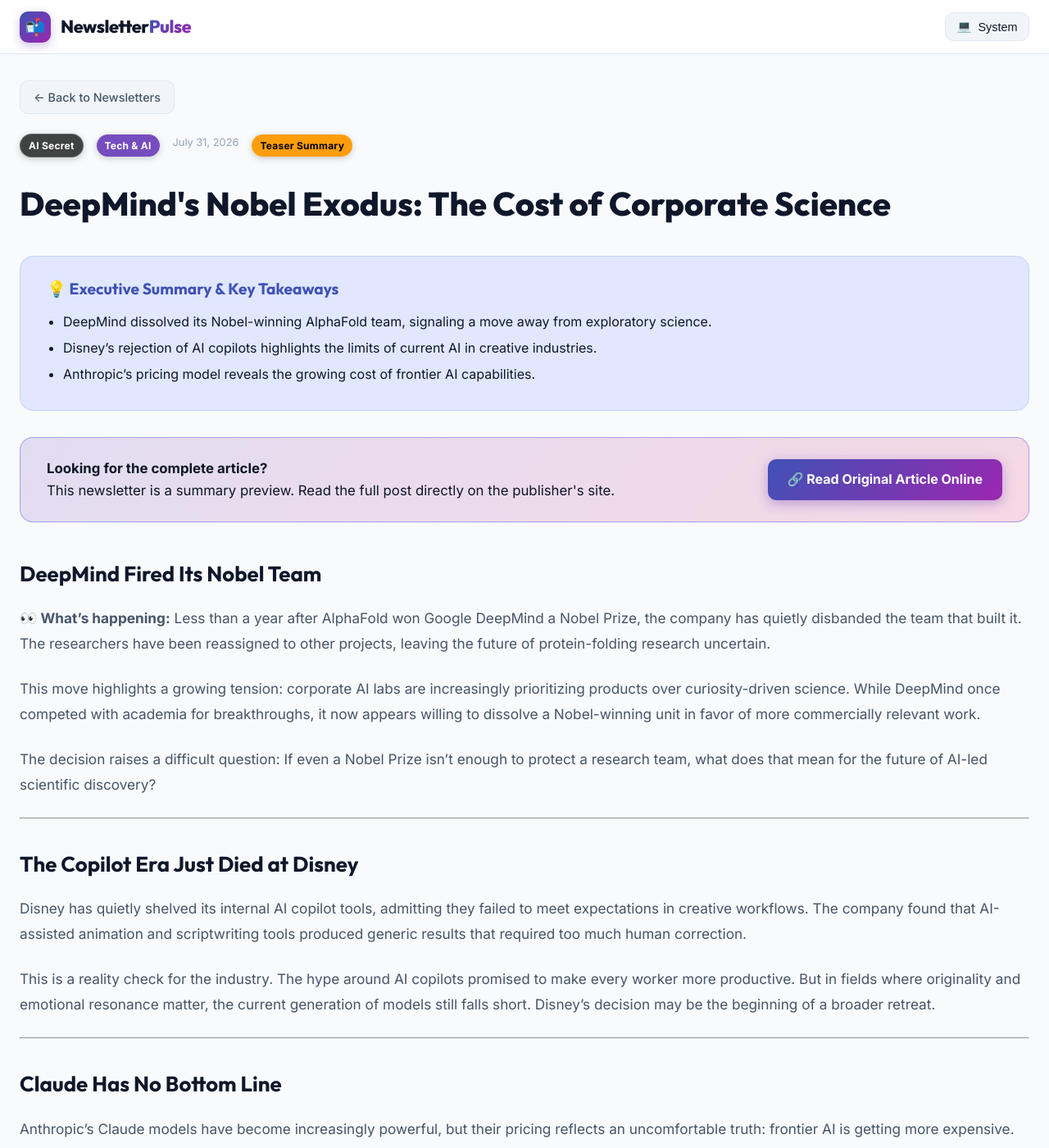
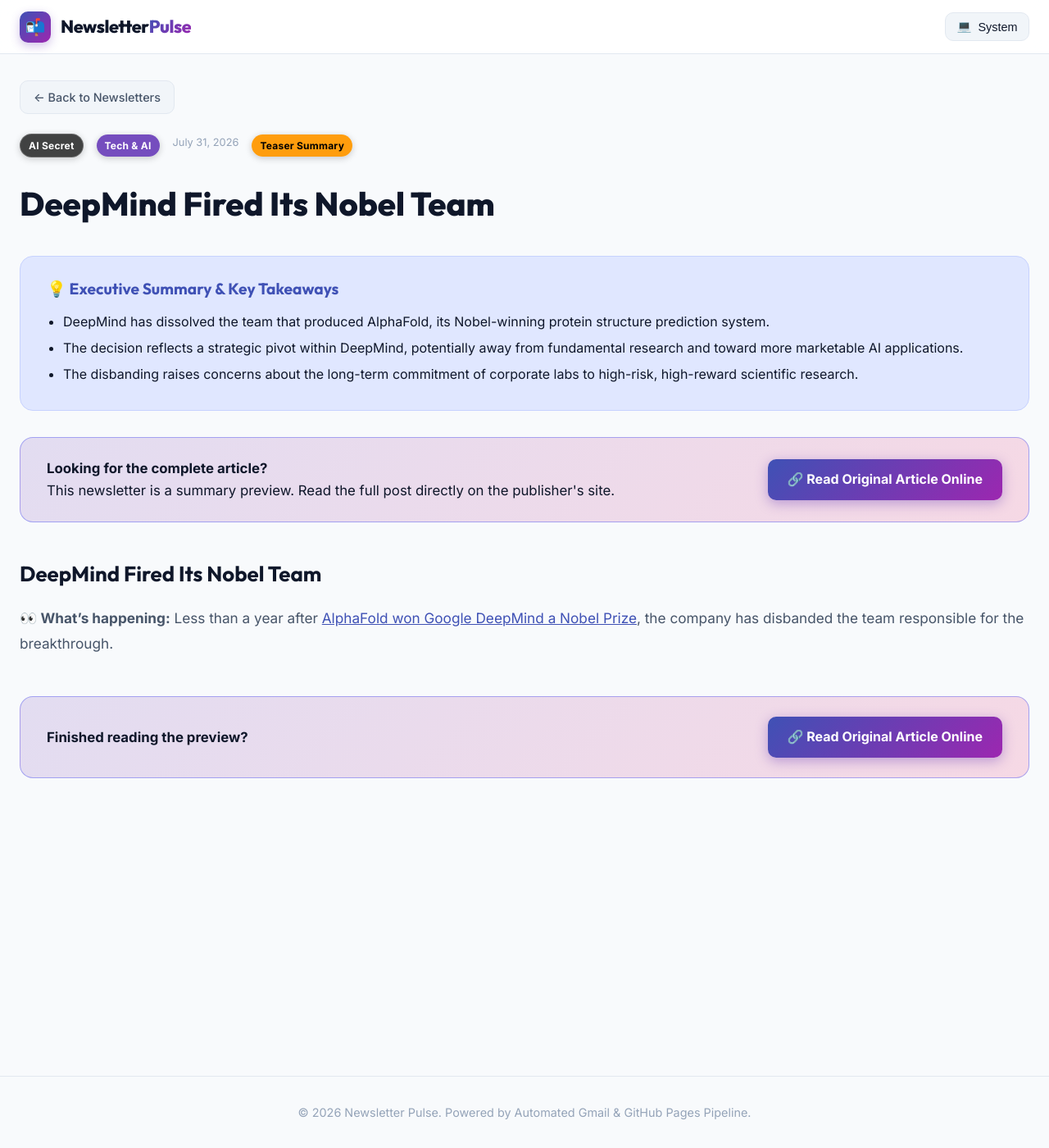
Before and after one commit to vampcoder/daily-newsletters, a Jekyll site: the page built from _posts/2026-07-31-deepmind-fired-its-nobel-team.md, in a window 1280 px wide and 1400 px high. Shown: the whole window at 82% size. Built offline with Jekyll 4.4.1, drawn with Linux system fonts in a browser that asks for light colours; some of the changed text lies outside the part shown.

Commit message:
Update newsletter: 🛎️ DeepMind Fired Its Nobel Team

```diff
--- a/_posts/2026-07-31-deepmind-fired-its-nobel-team.md
+++ b/_posts/2026-07-31-deepmind-fired-its-nobel-team.md
@@ -1,40 +1,20 @@
 ---
 layout: post
-title: "DeepMind's Nobel Exodus: The Cost of Corporate Science"
+title: "DeepMind Fired Its Nobel Team"
 date: 2026-07-31 18:03:09 +0800
 source: "AI Secret"
 category: "Tech & AI"
-excerpt: "DeepMind’s Nobel-winning AlphaFold team has been disbanded, raising questions about how corporate structures treat fundamental research. Meanwhile, Disney’s shift away from AI copilots and Anthropic’s pricing strategy signal new directions in AI commercialization."
+excerpt: "DeepMind has disbanded the team behind its Nobel Prize-winning AlphaFold breakthrough, signaling a strategic shift in its research priorities. This move raises important questions about the future of AI-driven scientific discovery and the stability of research teams in the corporate AI landscape."
 theme_gradient: "linear-gradient(135deg, #009688 0%, #00796b 100%)"
 image: "https://d18e5vrcqydw4b.cloudfront.net/2026/07/AIS-banner.png"
 original_url: "https://aisecret.us/r/bbb05636?m=0e4f1869-00e1-41fa-a8af-66cccb66085e"
 is_summary: true
 key_takeaways:
-  - "DeepMind dissolved its Nobel-winning AlphaFold team, signaling a move away from exploratory science."
-  - "Disney’s rejection of AI copilots highlights the limits of current AI in creative industries."
-  - "Anthropic’s pricing model reveals the growing cost of frontier AI capabilities."
+  - "DeepMind has dissolved the team that produced AlphaFold, its Nobel-winning protein structure prediction system."
+  - "The decision reflects a strategic pivot within DeepMind, potentially away from fundamental research and toward more marketable AI applications."
+  - "The disbanding raises concerns about the long-term commitment of corporate labs to high-risk, high-reward scientific research."
 ---
 
-# DeepMind Fired Its Nobel Team
+## DeepMind Fired Its Nobel Team
 
-**👀 What's happening:** Less than a year after AlphaFold won Google DeepMind a Nobel Prize, the company has quietly disbanded the team that built it. The researchers have been reassigned to other projects, leaving the future of protein-folding research uncertain.
-
-This move highlights a growing tension: corporate AI labs are increasingly prioritizing products over curiosity-driven science. While DeepMind once competed with academia for breakthroughs, it now appears willing to dissolve a Nobel-winning unit in favor of more commercially relevant work.
-
-The decision raises a difficult question: If even a Nobel Prize isn't enough to protect a research team, what does that mean for the future of AI-led scientific discovery?
-
----
-
-# The Copilot Era Just Died at Disney
-
-Disney has quietly shelved its internal AI copilot tools, admitting they failed to meet expectations in creative workflows. The company found that AI-assisted animation and scriptwriting tools produced generic results that required too much human correction.
-
-This is a reality check for the industry. The hype around AI copilots promised to make every worker more productive. But in fields where originality and emotional resonance matter, the current generation of models still falls short. Disney's decision may be the beginning of a broader retreat.
-
----
-
-# Claude Has No Bottom Line
-
-Anthropic's Claude models have become increasingly powerful, but their pricing reflects an uncomfortable truth: frontier AI is getting more expensive. As the cost of inference and training rises, so do the API rates — and by extension, the cost of every product built on these models.
-
-For startups, this is a warning sign. The margins that once made AI integrations attractive are shrinking. The days of cheap, accessible model APIs may be fading, forcing companies to rethink their dependence on third-party AI.
+**👀 What's happening:** Less than a year after [AlphaFold won Google DeepMind a Nobel Prize](https://aisecret.us/r/9481460c?m=0e4f1869-00e1-41fa-a8af-6), the company has disbanded the team responsible for the breakthrough.
```
